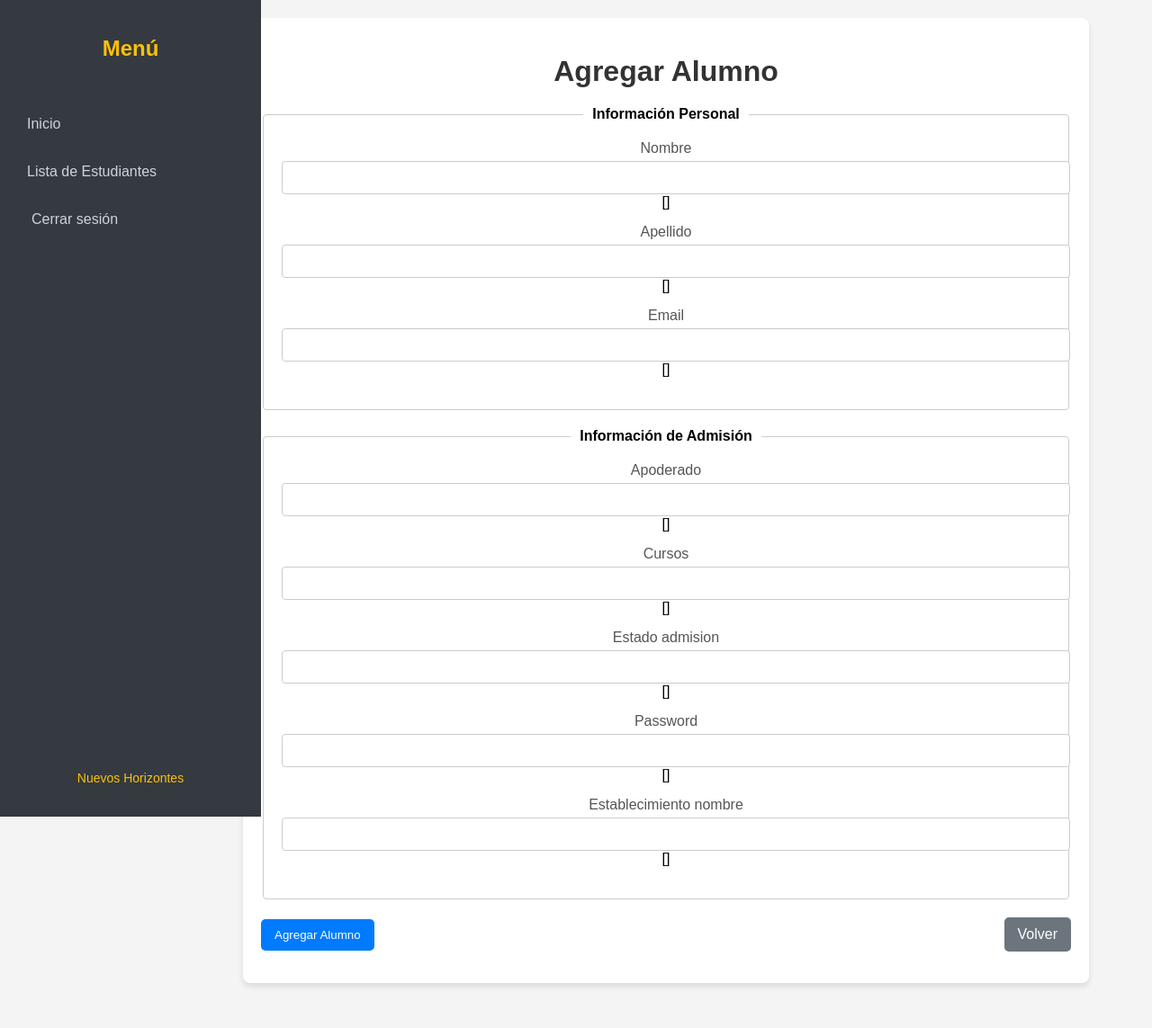
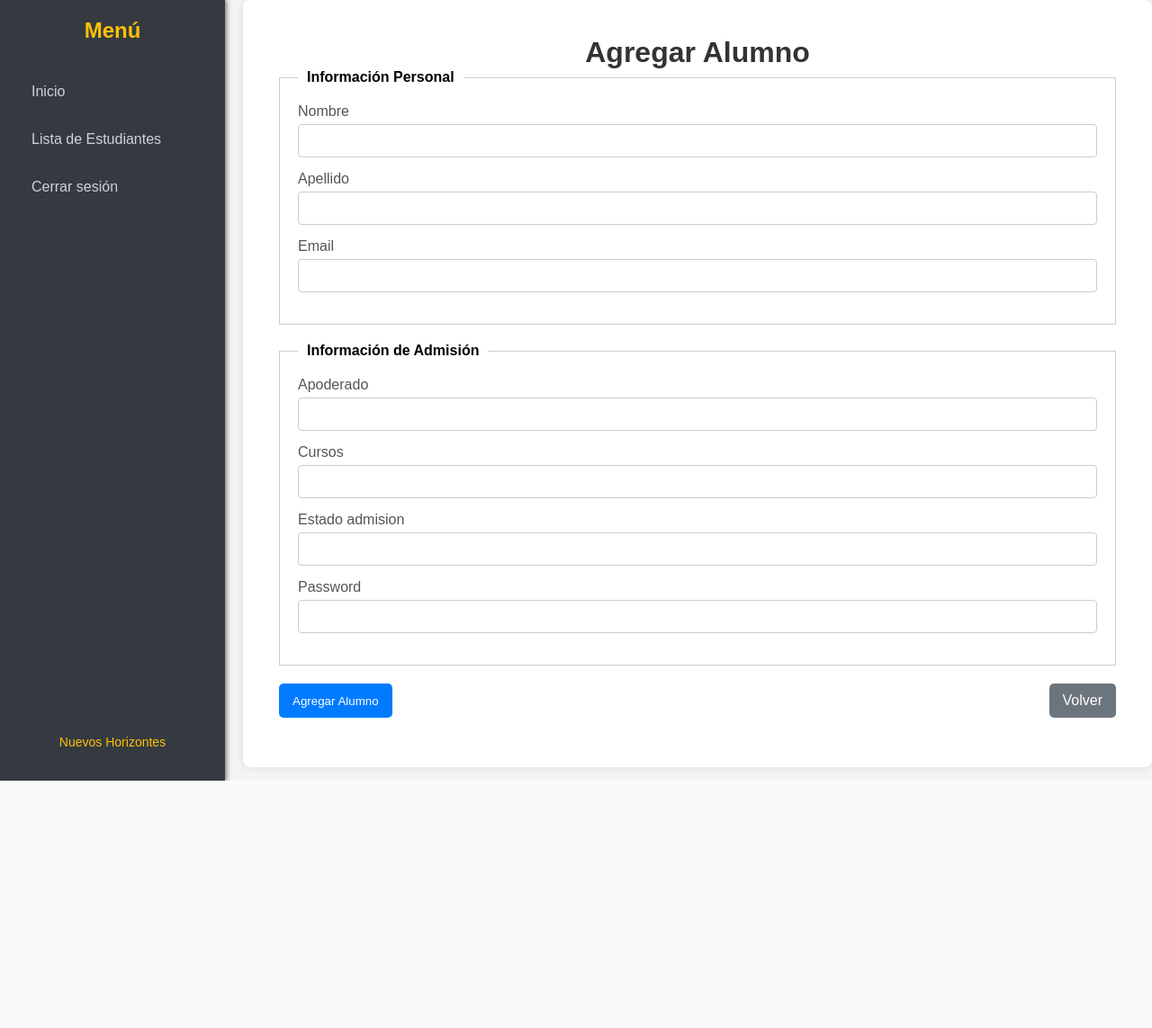
Before and after one commit to orsierra/Codigo_Capstone, a Django app: template core/templates/agregar_alumno_asis.html in a window 1280 px wide. Shown: the whole page at 90% size. After the commit the page ends 868 px from the top, so only its background shows below. Run offline with Django 3.2, Linux system fonts and the light colour scheme; the template is opened without the code that fills it: most values are stand-ins (such as "Sample title", 1, 10 or a date in 2020); form fields are guessed from the names that the template uses; some libraries are stand-ins or nearby versions.

Commit message:
refresh diseño

```diff
--- a/core/templates/agregar_alumno_asis.html
+++ b/core/templates/agregar_alumno_asis.html
@@ -7,44 +7,53 @@
     <meta name="viewport" content="width=device-width, initial-scale=1.0">
     <title>Agregar Alumno</title>
     <link href="{% static 'django_select2/css/select2.min.css' %}" rel="stylesheet" />
-    <link href="https://cdnjs.cloudflare.com/ajax/libs/font-awesome/5.15.4/css/all.min.css" rel="stylesheet">
     <style>
+        /* Reset básico */
+        * {
+            margin: 0;
+            padding: 0;
+            box-sizing: border-box;
+        }
+
         body {
             font-family: Arial, sans-serif;
-            margin: 0;
-            padding: 0;
             background-color: #f4f4f4;
             display: flex;
-            flex-direction: column;
-            height: auto;  /* Ajusta el height al contenido */
+            height: 100vh;
         }
-
 
         /* Barra lateral */
         .sidebar {
             width: 250px;
             background-color: #343a40;
-            color: #fff;
+            color: white;
+            padding: 20px;
             position: fixed;
             height: 100%;
-            padding: 20px;
-            top: 0;
-            left: 0;
             display: flex;
             flex-direction: column;
+            justify-content: space-between;
+            box-shadow: 2px 0 5px rgba(0, 0, 0, 0.5);
         }
+
         .sidebar h2 {
+            color: #ffc107;
             text-align: center;
-            color: #ffc107;
+            margin-bottom: 20px;
+            font-weight: bold;
+            font-size: 1.5em;
         }
+
         .sidebar ul {
             list-style: none;
             padding: 0;
             flex-grow: 1;
         }
+
         .sidebar ul li {
             margin: 15px 0;
         }
+
         .sidebar ul li a,
         .sidebar ul li form button {
             color: #ced4da;
@@ -61,17 +70,13 @@
             width: 100%;
             text-align: left;
         }
-        .sidebar ul li a {
-            color: #ced4da;
-            text-decoration: none;
-            padding: 10px;
-            display: block;
-            transition: background 0.3s;
-        }
-        .sidebar ul li a:hover {
+
+        .sidebar ul li a:hover,
+        .sidebar ul li form button:hover {
             background-color: #ffc107;
             color: #343a40;
         }
+
         .footer {
             text-align: center;
             font-size: 14px;
@@ -88,82 +93,58 @@
         .footer a:hover {
             text-decoration: underline;
         }
-        /* Estilo para los botones en el sidebar */
-        .sidebar form button {
-            background-color: #343a40;
-            color: #ced4da;
-            padding: 10px 15px;
-            border: none;
-            border-radius: 5px;
-            cursor: pointer;
-            width: 100%;  /* Asegura que el botón ocupe todo el ancho */
-            text-align: center;
-            margin-top: 15px;
+
+        /* Contenido principal */
+        .main-content {
+            margin-left: 270px;
+            padding: 40px;
+            background-color: white;
+            border-radius: 8px;
+            box-shadow: 0 0 10px rgba(0, 0, 0, 0.1);
+            overflow-y: auto;
+            max-height: 100vh;
+            width: calc(100% - 270px);
         }
 
-        .sidebar form button:hover {
-            background-color: #ffc107;
-            color: #343a40;
+        h1 {
+            text-align: center;
+            color: #333;
         }
 
-        /* Contenedor principal y formulario */
-        .main-content {
-            margin-left: 250px;  /* Ajusta el margen para no superponerse al sidebar */
-            padding: 20px;
-            width: calc(100% - 250px);  /* Ajusta el ancho restando el ancho del sidebar */
-            display: flex;
-            justify-content: center;
-            align-items: flex-start;  /* Cambié 'center' por 'flex-start' para alinear los elementos en la parte superior */
-            min-height: 100vh;
-            box-sizing: border-box;
-            flex-direction: column;
-        }
-
-        .form-container {
-            width: 100%;
-            max-width: 900px;
-            background-color: #fff;
-            padding: 20px;
-            border-radius: 8px;
-            box-shadow: 0 4px 6px rgba(0, 0, 0, 0.1);
-            text-align: center; /* Centra el título */
-        }
-        h1 {
-            color: #333;
-            margin-bottom: 20px;
-        }
         fieldset {
             border: 1px solid #ccc;
             padding: 20px;
             margin-bottom: 20px;
             background: #fff;
-            border-radius: 4px;
-            overflow: visible;  /* Asegura que el contenido no esté oculto */
         }
 
         legend {
             font-weight: bold;
             padding: 0 10px;
         }
+
         div {
             margin-bottom: 15px;
         }
+
         label {
             display: block;
             margin-bottom: 5px;
             color: #555;
         }
+
         input, select {
             width: 100%;
             padding: 10px;
             border: 1px solid #ccc;
             border-radius: 4px;
         }
+
         .button-container {
             display: flex;
             justify-content: space-between;
-            align-items: center;
         }
+
         button {
             background-color: #007bff;
             color: white;
@@ -172,9 +153,11 @@
             border-radius: 5px;
             cursor: pointer;
         }
+
         button:hover {
             background-color: #0056b3;
         }
+
         .btn-back {
             background-color: #6c757d;
             color: white;
@@ -183,19 +166,51 @@
             border-radius: 5px;
             display: inline-block;
         }
+
         .btn-back:hover {
             background-color: #5a6268;
         }
+
+        .messages {
+        margin-bottom: 20px;
+    }
+
+    .alert {
+        padding: 15px;
+        margin-bottom: 20px;
+        border: 1px solid transparent;
+        border-radius: 4px;
+    }
+
+    .alert-success {
+        color: #155724;
+        background-color: #d4edda;
+        border-color: #c3e6cb;
+    }
+
+    .alert-error {
+        color: #721c24;
+        background-color: #f8d7da;
+        border-color: #f5c6cb;
+    }
     </style>
-    {{ form.media }}  <!-- Incluye los archivos CSS y JS necesarios para django-select2 -->
+    {{ form.media }}
 </head>
 <body>
     <div class="sidebar">
         <h2>Menú</h2>
-        <ul>
-            <li><a href="{% url 'panel_asisAdminFinan' establecimiento.id %}">Inicio</a></li>
-            <li><a href="{% url 'asisAdmiFinan_gestion_pagos' establecimiento.id %}">Lista de Estudiantes</a></li>
-            <li>
+        <ul class="menu">
+            <li class="menu-item">
+                <a href="{% url 'panel_asisAdminFinan' establecimiento.id %}">
+                    Inicio
+                </a>
+            </li>
+            <li class="menu-item">
+                <a href="{% url 'asisAdmiFinan_gestion_pagos' establecimiento.id %}">
+                    Lista de Estudiantes
+                </a>
+            </li>
+            <li class="menu-item">
                 <form action="{% url 'logout' %}" method="post">
                     {% csrf_token %}
                     <button type="submit">Cerrar sesión</button>
@@ -217,49 +232,40 @@
                 {% endif %}
                 <fieldset>
                     <legend>Información Personal</legend>
-                    <div>
+                    <div class="form-group">
                         <label for="{{ form.nombre.id_for_label }}">{{ form.nombre.label }}</label>
                         {{ form.nombre }}
-                        {{ form.nombre.errors }}
                     </div>
-                    <div>
+                    <div class="form-group">
                         <label for="{{ form.apellido.id_for_label }}">{{ form.apellido.label }}</label>
                         {{ form.apellido }}
-                        {{ form.apellido.errors }}
                     </div>
-                    <div>
+                    <div class="form-group">
                         <label for="{{ form.email.id_for_label }}">{{ form.email.label }}</label>
                         {{ form.email }}
-                        {{ form.email.errors }}
                     </div>
                 </fieldset>
 
                 <fieldset>
                     <legend>Información de Admisión</legend>
-                    <div>
+                    <div class="form-group">
                         <label for="{{ form.apoderado.id_for_label }}">{{ form.apoderado.label }}</label>
                         {{ form.apoderado }}
-                        {{ form.apoderado.errors }}
                     </div>
-                    <div>
+                    <div class="form-group">
                         <label for="{{ form.cursos.id_for_label }}">{{ form.cursos.label }}</label>
                         {{ form.cursos }}
-                        {{ form.cursos.errors }}
                     </div>
-                    <div>
+                    <div class="form-group">
                         <label for="{{ form.estado_admision.id_for_label }}">{{ form.estado_admision.label }}</label>
                         {{ form.estado_admision }}
-                        {{ form.estado_admision.errors }}
                     </div>
                     <div>
                         <label for="{{ form.password.id_for_label }}">{{ form.password.label }}</label>
                         {{ form.password }}
-                        {{ form.password.errors }}
-                    </div>
-                    <div>
-                        <label for="{{ form.establecimiento_nombre.id_for_label }}">{{ form.establecimiento_nombre.label }}</label>
-                        {{ form.establecimiento_nombre }}  <!-- Mostrar el establecimiento como solo lectura -->
-                        {{ form.establecimiento_nombre.errors }}
+                        {% for error in form.password.errors %}
+                            <div class="error">{{ error }}</div>
+                        {% endfor %}
                     </div>
                 </fieldset>
 
@@ -275,7 +281,7 @@
     <script src="https://cdnjs.cloudflare.com/ajax/libs/select2/4.0.13/js/select2.min.js"></script>
     <script>
         $(document).ready(function() {
-            $('.CursoAlumno').select2();  // Activar Select2 para los selectores de curso
+            $('.CursoAlumno').select2(); // Inicializa Select2
         });
     </script>
 </body>
```
Also changed, not shown: core/forms.py (+39 -5 lines), core/templates/asisAdmiFinan_gestion_pagos.html (+36 -7 lines), core/views.py (+15 -11 lines).
